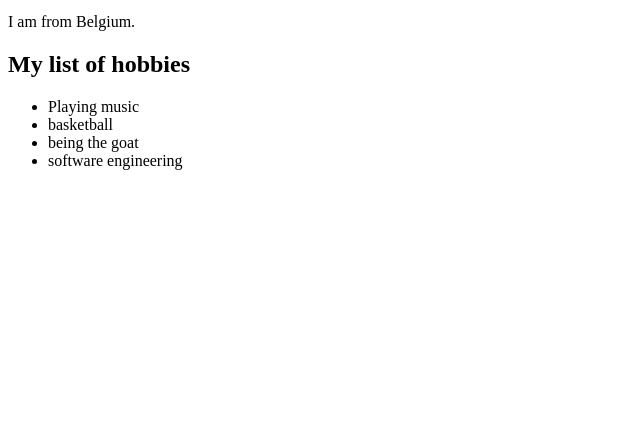
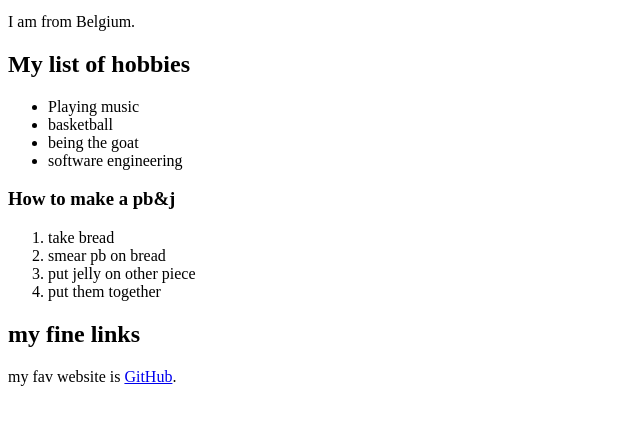
Before and after one commit to guillaumebogaertGIT/intro-to-html, a plain HTML site: page index.html in a window 1280 px wide. Shown: the part 101-526 px from the top of the page, without its empty margins (0-640 px from the left). Drawn offline with Linux system fonts and the light colour scheme.

Commit message:
ordered list and creating a link

```diff
--- a/index.html
+++ b/index.html
@@ -18,8 +18,20 @@
         <li>basketball</li>
         <li>being the goat</li>
         <li>software engineering</li>
+   </ul>
+
+   <h3> How to make a pb&j</h3>
+
+   <ol>
+        <li> take bread</li>
+        <li> smear pb on bread</li>
+        <li> put jelly on other piece</li>
+        <li> put them together</li>
+   </ol>
+   <h2> my fine links</h2>
+
+   <p>my fav website is <a href = "https://github.com/guillaumebogaertGIT" target = "_blank">GitHub</a>.</p>
 
 
-   </ul>
 </body>
 </html>
```
